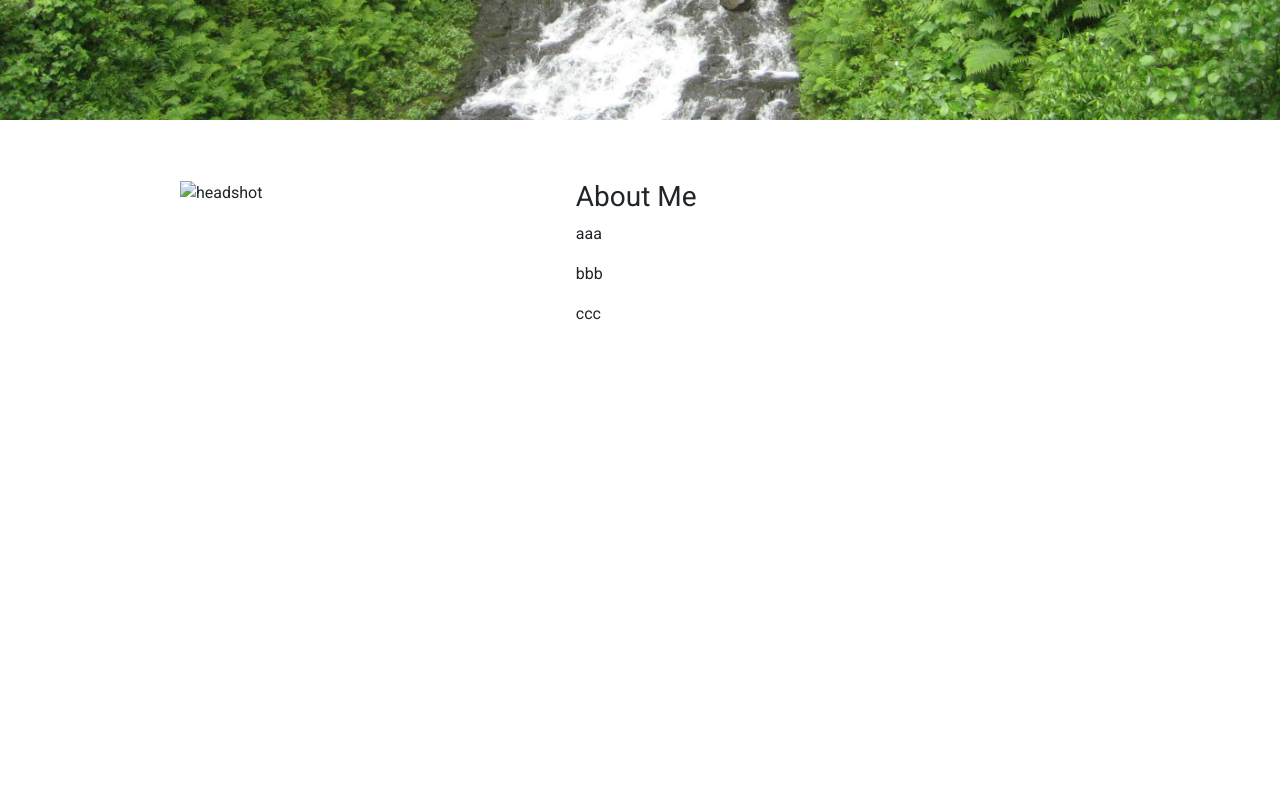
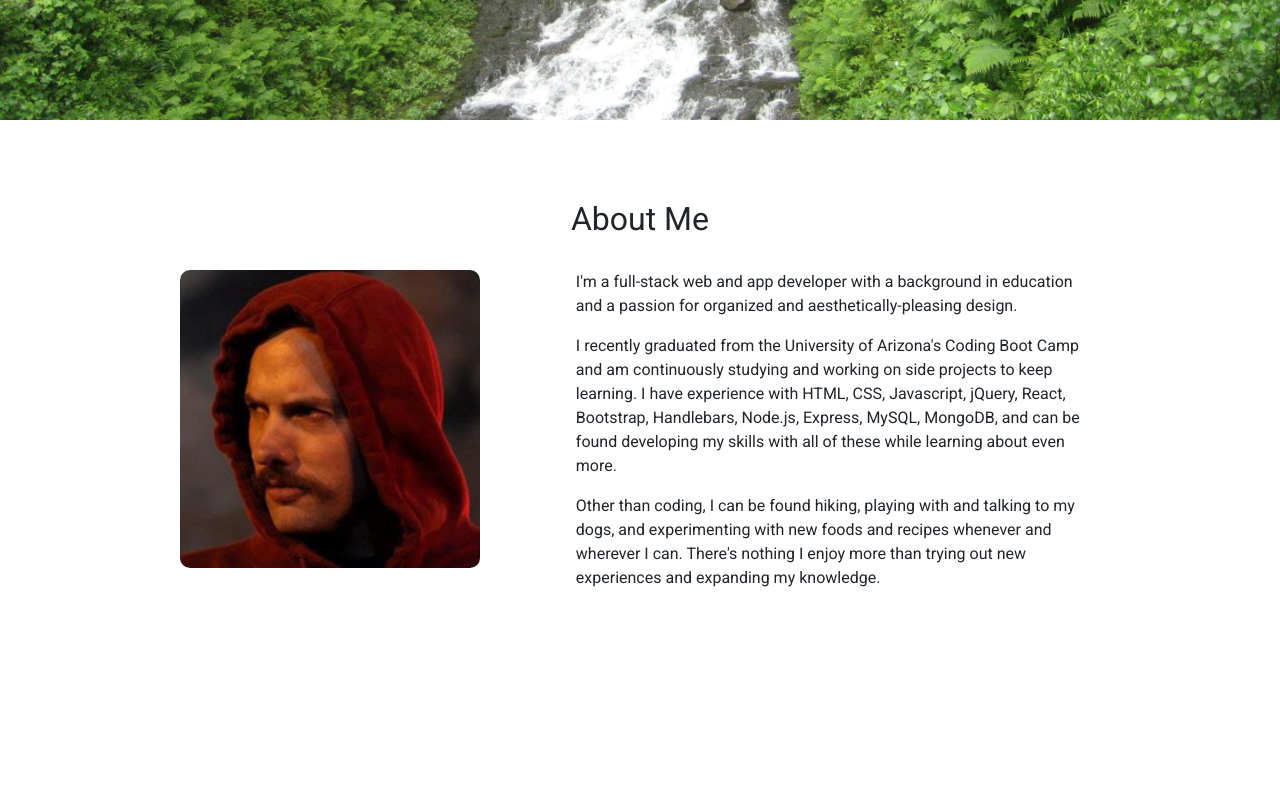
Before and after one commit to mtking78/Portfolio, a plain HTML site: page index.html in a window 1280 px wide. Shown: the part 680-1480 px from the top of the page. Drawn offline with nearby package versions, Linux system fonts and the light colour scheme.

Commit message:
About section filled, nav link styling.

```diff
--- a/assets/css/animations.css
+++ b/assets/css/animations.css
@@ -11,7 +11,7 @@
 }
 @keyframes floating {
 	0% {
-		transform: translateY(0%);
+    transform: translateY(0%);
 	}
 	50% {
 		transform: translateY(15%);
@@ -82,7 +82,7 @@
 	}
 }
 
-.stretchRight{
+/* .stretchRight{
 	animation-name: stretchRight;
 	-webkit-animation-name: stretchRight;
 
@@ -143,4 +143,4 @@
 	100% {
 		-webkit-transform: scaleX(1);
 	}
-}
+} */
--- a/assets/css/style.css
+++ b/assets/css/style.css
@@ -12,7 +12,12 @@ html, body {
   box-shadow: 0 10px 30px rgba(0, 0, 0, 0.19), 0 6px 10px rgba(0, 0, 0, 0.23);
 }
 
+.navbar .nav-link.active, .nav-link:hover {
+  border-bottom: #f67 solid 2px;
+}
+
 .navbar .nav-link {
+  margin-left: 5px;
   font-weight: 600;
   text-transform: uppercase;
 }
@@ -24,7 +29,8 @@ html, body {
   text-align: center;
 }
 
-/* About Me */
+/* Intro Screen */
+
 .introduction-container {
   text-align: center;
   position: relative;
@@ -49,11 +55,20 @@ html, body {
   background-repeat: no-repeat;
   background-size: cover;
 }
+/* About Me */
+.about-title {
+  text-align: center;
+}
 
 #about {
   height: 100vh;
-  padding-top: 60px;
+  padding-top: 80px;
+  overflow-x: scroll;
   /* margin-top: 6rem!important; */
+}
+
+.img-fluid {
+  border-radius: 10px;
 }
 
 /* Portfolio */
--- a/index.html
+++ b/index.html
@@ -10,6 +10,7 @@
     <meta http-equiv="X-UA-Compatible" content="IE=edge">
     <meta name="description" content="">
     <meta name="viewport" content="width=device-width, initial-scale=1">
+    <link rel="icon" href="./assets/images/favicon.ico" type="image/x-icon">
 
     <!-- Latest compiled and minified CSS -->
     <link href="https://fonts.googleapis.com/css?family=Roboto|Open+Sans" rel="stylesheet">
@@ -85,6 +86,12 @@
     <div id="about" class="container-fluid">
       <div class="container">
         <div class="row">
+          <div class="about-title" style="width:100%">
+            <h2>About Me</h2>
+            <br>
+          </div>
+        </div>
+        <div class="row">
           <!-- Left Margin -->
           <div class="col-lg-1 col-md-1 col-sm-0 col-xs-2"></div>
 
@@ -102,10 +109,15 @@
               <!-- Bio Text -->
               <div class="col-lg-7 col-md-8 col-sm-12 col-xs-12 about-box">
                 <div class="about-box-text">
-                  <h3 class="about-box-title">About Me</h3>
-                  <p class="medium-paragraph description">aaa</p>
-                  <p class="medium-paragraph description">bbb</p>
-                  <p class="medium-paragraph description">ccc</p>
+                  <p class="paragraph description">
+                    I'm a full-stack web and app developer with a background in education and a passion for organized and aesthetically-pleasing design.
+                  </p>
+                  <p class="paragraph description">
+                    I recently graduated from the University of Arizona's Coding Boot Camp and am continuously studying and working on side projects to keep learning.  I have experience with HTML, CSS, Javascript, jQuery, React, Bootstrap, Handlebars, Node.js, Express, MySQL, MongoDB, and can be found developing my skills with all of these while learning about even more.
+                  </p>
+                  <p class="paragraph description">
+                    Other than coding, I can be found hiking, playing with and talking to my dogs, and experimenting with new foods and recipes whenever and wherever I can.  There's nothing I enjoy more than trying out new experiences and expanding my knowledge.
+                  </p>
                 </div>
               </div>
 
@@ -381,9 +393,9 @@
             <a href="https://github.com/mtking78" target="_blank">
                 <i class="fab fa-github-square fa-5x"></i>
             </a>
-            <a href="https://www.linkedin.com/in/mtking78/" target="_blank">
+            <!-- <a href="https://www.linkedin.com/in/mtking78/" target="_blank">
                 <i class="fab fa-linkedin fa-5x"></i>
-            </a>
+            </a> -->
             <a href="https://stackoverflow.com/users/9213176/matt-king" target="_blank">
                 <i class="fab fa-stack-overflow fa-5x"></i>
             </a>
```
Also changed, not shown: assets/images/headshot.jpg (added).
